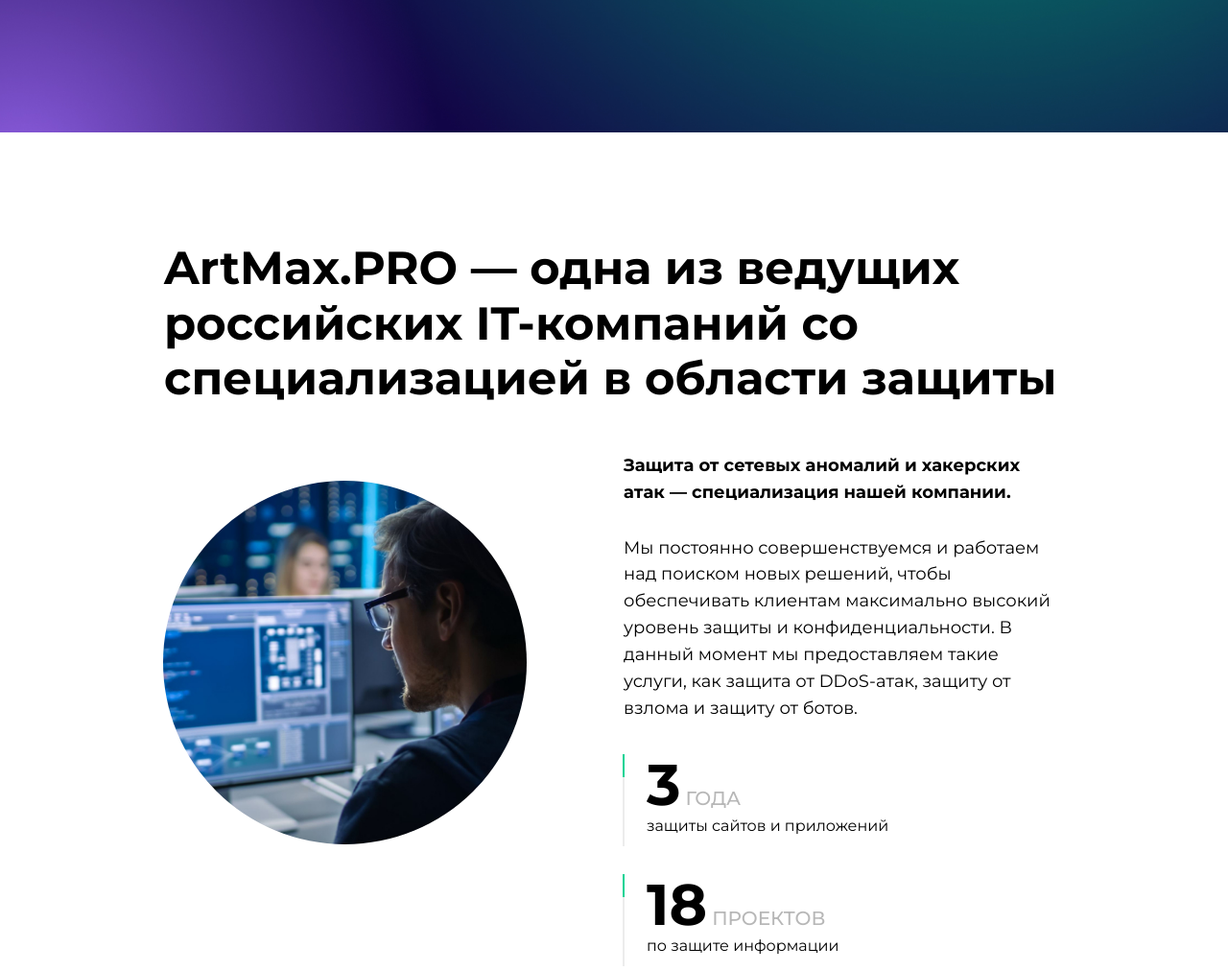
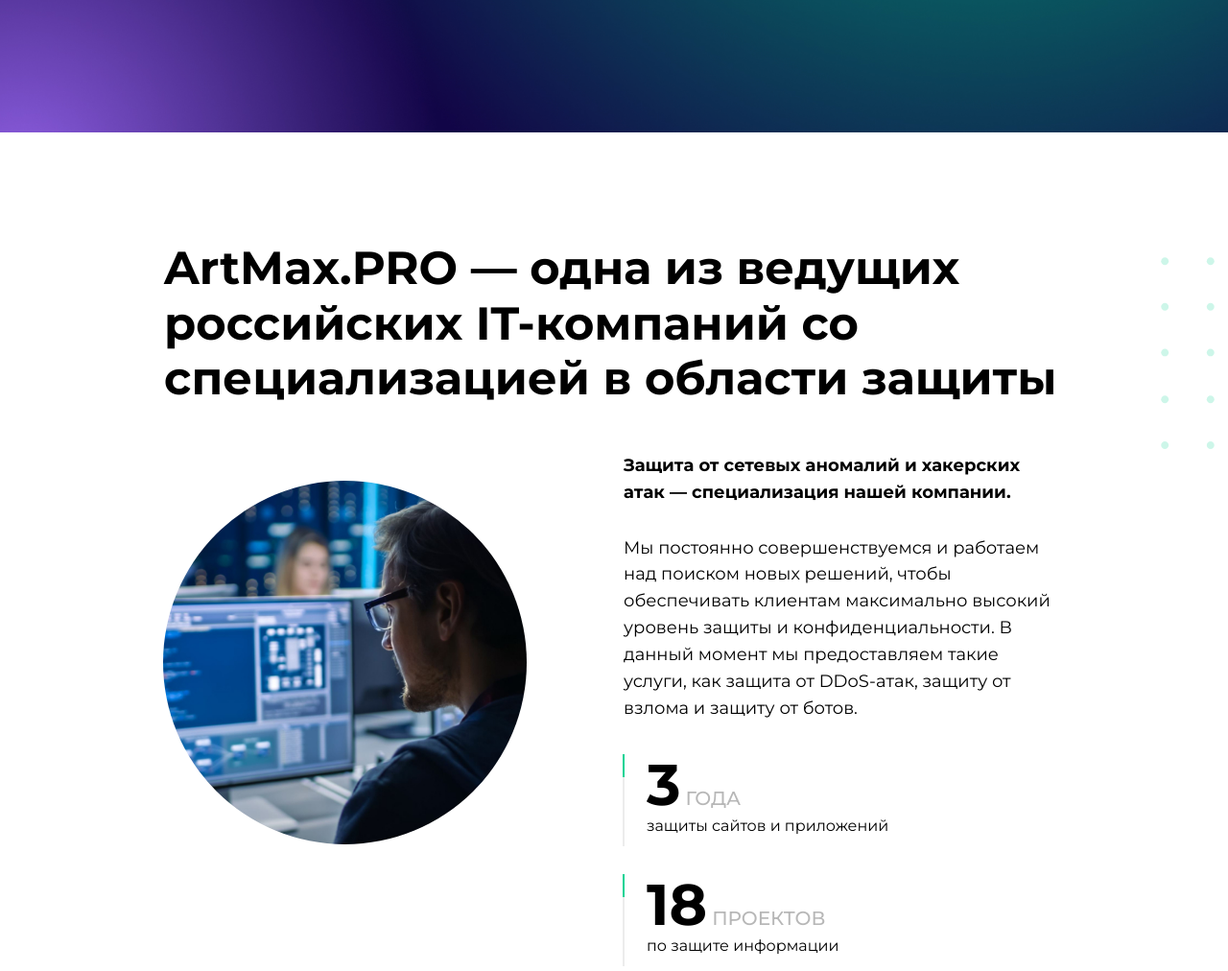
Before and after one commit to Firax-Cobalt/artmax-verstka, a plain HTML site: page index.html in a window 1280 px wide. Shown: the part 720-1732 px from the top of the page at 96% size. Drawn offline with Linux system fonts and the light colour scheme.

Commit message:
Добавил боковое изображение в секции about - точки

```diff
--- a/styles/style.css
+++ b/styles/style.css
@@ -259,6 +259,7 @@
 }
 
 .about {
+  position: relative;
   padding-top: 44px;
   padding-bottom: 78px;
 
@@ -270,6 +271,8 @@
   @media (min-width: 640px) {
     padding-top: 75px;
     padding-bottom: 117px;
+
+    background: url(../images/about-background-dotes.svg) no-repeat top 130px right -130px / 200px 201px;
   }
 
   @media (min-width: 960px) {
```
Also changed, not shown: images/about-background-dotes.svg (added).
